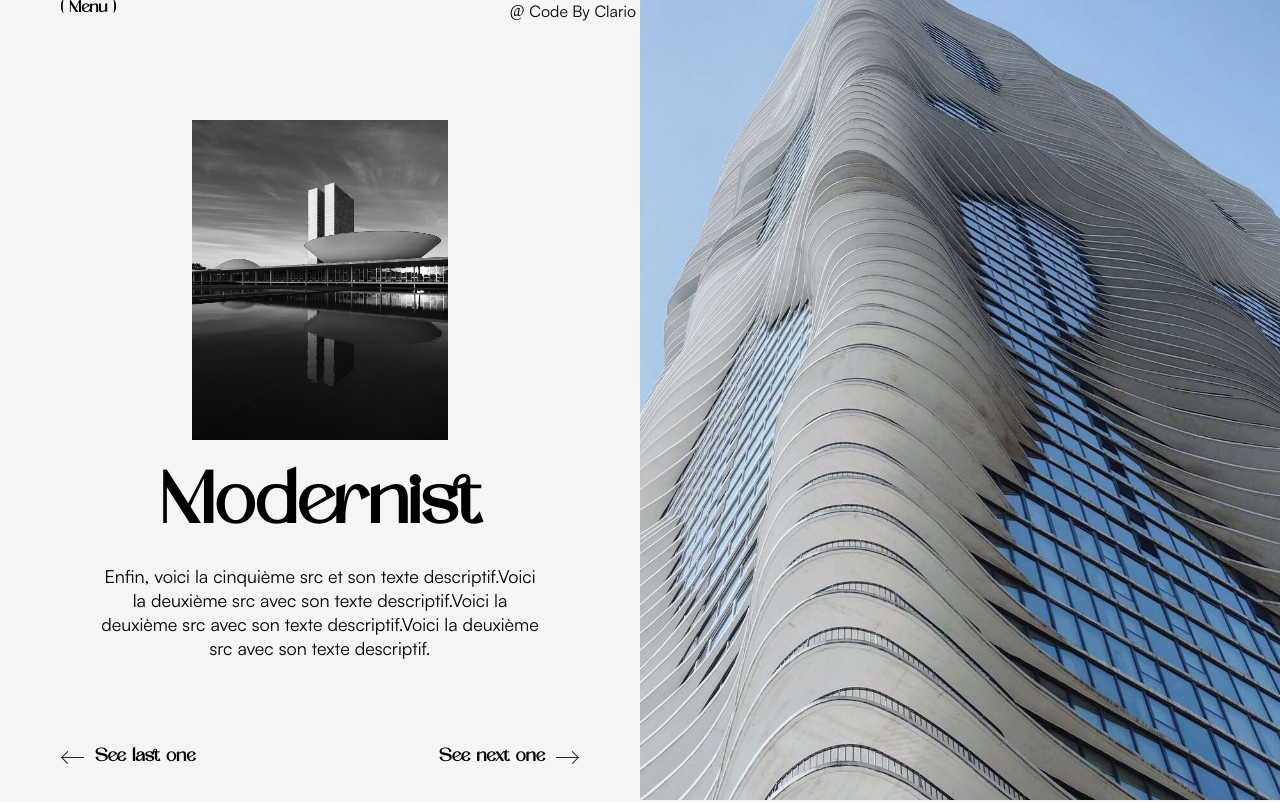
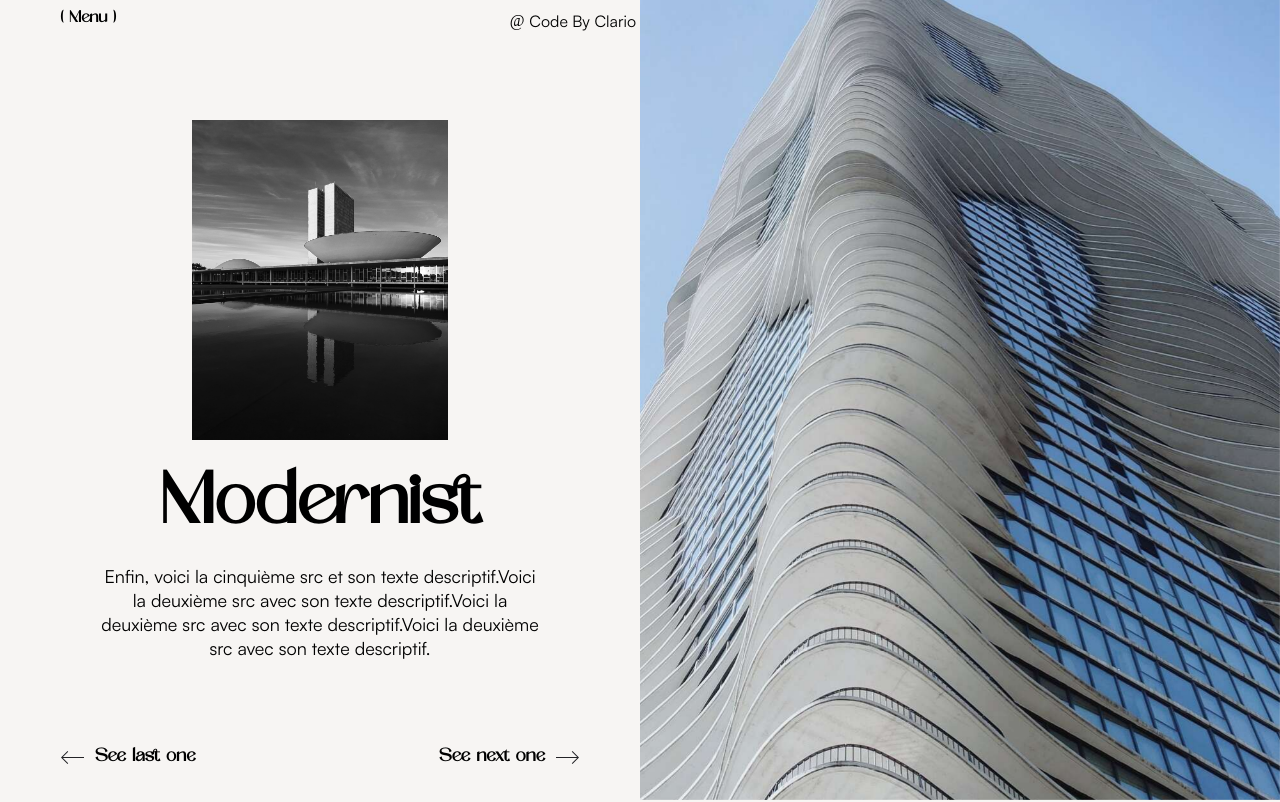
Before and after one commit to ccadran/Architecture-gallery, a Next.js app: page / in a window 1280 px wide. Shown: the top 802 px of the page. Built offline with nearby package versions, Linux system fonts and the light colour scheme.

Commit message:
add more space to nav top

```diff
--- a/src/app/components/Nav/style.module.scss
+++ b/src/app/components/Nav/style.module.scss
@@ -3,7 +3,7 @@
   justify-content: space-between;
   padding: 0 60px;
   position: fixed;
-  top: 0;
+  top: 10px;
   width: 45vw;
 
   .menu {
```
